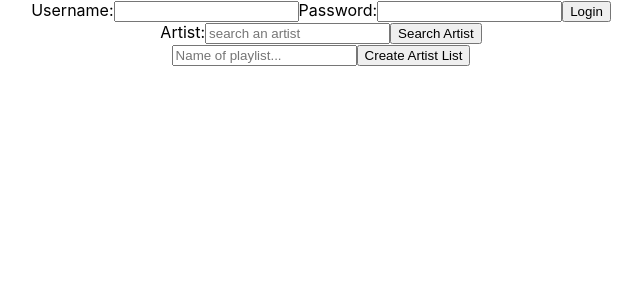
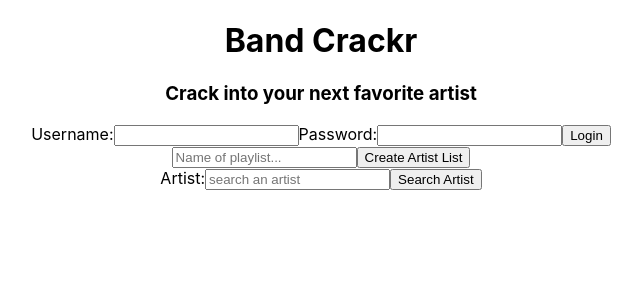
Before and after one commit to Dillonpyle/where-to-start-FE, a React (Create React App) app: page / in a window 1280 px wide. Shown: the top 300 px of the page, without its empty margins (319-961 px from the left). Built offline with nearby package versions, Linux system fonts and the light colour scheme.

Commit message:
lists are displaying, refactored front end

```diff
--- a/src/AddArtist/index.js
+++ /dev/null
@@ -1,14 +0,0 @@
-import React from 'react'
-
-const AddButton = (props) => {
-
-	return (
-		<form onSubmit={props.addArtist}>
-			<button>Add Artist</button>
-		</form>
-
-	)
-
-}
-
-export default AddButton
--- a/src/App.js
+++ b/src/App.js
@@ -2,15 +2,19 @@ import React, { Component } from 'react';
 import './App.css';
 import Login from './Login'
 import ArtistSearch from './ArtistSearch'
-import ArtistListContainer from './ArtistListContainer'
+import CreateNewList from './CreateNewList'
 
 class App extends Component {
+
+
   render() {
     return (
       <div className="App">
-       <Login />
-       <ArtistSearch />
-       <ArtistListContainer />
+        <h1>Band Crackr</h1>
+        <h3>Crack into your next favorite artist</h3>
+        <Login />
+        <CreateNewList />
+        <ArtistSearch />
       </div>
     );
   }
--- a/src/ArtistListContainer/index.js
+++ /dev/null
@@ -1,47 +0,0 @@
-import React, { Component } from 'react'
-import CreateArtistList from '../CreateArtistList'
-
-class ArtistListContainer extends Component {
-	constructor () {
-		super ()
-
-		this.state = {
-			user: '',
-			lists: []
-		}
-	}
-
-	addList = async (listName) => {
-		console.log('addList was called with name', listName);
-
-		const newList = await fetch('http://localhost:9000/api/v1/artist-list', {
-	    method: "POST", // *GET, POST, PUT, DELETE, etc.
-	    headers: {
-	      "Content-Type": "application/json",
-	    },
-	    credentials: 'include',
-	    body: JSON.stringify({name: listName}), // body data type must match "Content-Type" header
-	  })
-
-	  if (!newList.ok) {
-				throw Error(newList.statusText)
-			}
-
-	  const newListParsed = await newList.json()
-	  console.log(newListParsed);
-	}
-
-
-
-	render () {
-		return (
-			<div>
-				<CreateArtistList addList={this.addList}/>
-			</div>
-
-
-		)
-	}
-}
-
-export default ArtistListContainer
--- /dev/null
+++ b/src/ArtistListDisplayModal/index.js
@@ -0,0 +1,41 @@
+import React from 'react'
+
+const ArtistListDisplayModal = (props) => {
+	console.log(props);
+
+	const allArtistLists = props.lists.map((list) => {
+		return (
+			<li key={list._id}>
+				<span>{list.name}</span>
+				<button onClick={props.addToList.bind(null, list._id)}>Add To List </button>
+			</li>
+
+
+		)
+	})
+
+
+
+
+
+
+	return (
+		<ul>
+			{allArtistLists}
+		</ul>
+
+	)
+}
+
+export default ArtistListDisplayModal
+
+	// const movieList = props.movies.map((movie) => {
+	// 	return (
+	// 		<li key={movie._id}>
+	// 			<span>{movie.title}</span><br />
+	// 			<small>{movie.description}</small><br />
+	// 			<button onClick={props.deleteMovie.bind(null, movie._id)}>Delete</button>
+	// 			<button onClick={props.showModal.bind(null, movie)}>Edit</button>
+	// 		</li>
+	// 	)
+	// })
--- a/src/ArtistSearch/index.js
+++ b/src/ArtistSearch/index.js
@@ -1,6 +1,7 @@
 import React, { Component } from 'react'
 import SearchResults from '../SearchResults'
-import AddArtist from '../AddArtist'
+import ShowLists from '../ShowLists'
+import ArtistListDisplayModal from '../ArtistListDisplayModal'
 
 class ArtistSearch extends Component {
 	constructor () {
@@ -9,6 +10,8 @@ class ArtistSearch extends Component {
 		this.state = {
 			searchArtist: '',
 			foundArtist: '',
+			showLists: false,
+			lists: []
 		}
 	}
 
@@ -18,9 +21,29 @@ class ArtistSearch extends Component {
 		})
 	}
 
-	addArtist = (e) => {
+	showLists = async (e) => {
 		e.preventDefault()
-		console.log('add artist was called');
+		console.log('showLists was called');
+
+		// need to call db for all lists and display them in modal
+		const response = await fetch ('http://localhost:9000/api/v1/artist-list')
+
+		if (!response.ok) {
+			throw Error (response.statusText)
+		}
+
+		const parsedResponse = await response.json()
+		console.log(parsedResponse);
+
+		this.setState({
+			showLists: true,
+			lists: [...parsedResponse.data]
+		})
+	}
+
+	addToList = async (e, listID) => {
+		e.preventDefault()
+		console.log('add to list was called');
 	}
 
 	handleSubmit = async (e) => {
@@ -75,7 +98,8 @@ class ArtistSearch extends Component {
 					</label>
 					<button type="Submit">Search Artist</button>
 				</form>
-				{this.state.foundArtist ? <AddArtist addArtist={this.addArtist}/> : null}
+				{this.state.foundArtist ? <ShowLists showLists={this.showLists}/> : null}
+				{this.state.showLists ? <ArtistListDisplayModal lists={this.state.lists} addToList={this.addToList}/> : null}
 				{this.state.foundArtist ? <SearchResults artist={this.state}/> : null}
 			</div>
 
--- a/src/CreateArtistList/index.js
+++ /dev/null
@@ -1,40 +0,0 @@
-import React, { Component } from 'react'
-
-class CreateArtistlist extends Component {
-	constructor () {
-		super ()
-
-		this.state = {
-			name: '',
-		}
-	}
-
-	handleChange = (e) => {
-		this.setState({
-			[e.target.name]: e.target.value
-		})
-	}
-
-	handleSubmit = (e) => {
-		e.preventDefault()
-		this.props.addList(this.state.name)
-		this.setState({
-			name: '',
-		})
-	}
-
-
-	render () {
-		//console.log(this.state);
-		return (
-			<form onSubmit={this.handleSubmit}>
-				<input type="text" name="name" placeholder="Name of playlist..." value={this.state.name} onChange={this.handleChange}/>
-				<button type="Submit">Create Artist List</button>
-			</form>
-
-
-		)
-	}
-}
-
-export default CreateArtistlist
--- /dev/null
+++ b/src/CreateNewList/index.js
@@ -0,0 +1,63 @@
+import React, { Component } from 'react'
+//import CreateArtistList from '../CreateArtistList'
+//import ArtistListDisplayModal from '../ArtistListDisplayModal'
+
+class CreateNewList extends Component {
+	constructor () {
+		super ()
+
+		this.state = {
+			user: '',
+			lists: [],
+			displayModal: false,
+			listName: '',
+			userId: '',
+		}
+	}
+
+	handleChange = (e) => {
+		this.setState({
+			[e.target.name]: e.target.value
+		})
+	}
+
+	addList = async (e) => {
+		e.preventDefault()
+
+		console.log('addList was called with name', this.state.listName);
+
+		const newList = await fetch('http://localhost:9000/api/v1/artist-list', {
+	    method: "POST", // *GET, POST, PUT, DELETE, etc.
+	    headers: {
+	      "Content-Type": "application/json",
+	    },
+	    credentials: 'include',
+	    body: JSON.stringify({name: this.state.listName}), // body data type must match "Content-Type" header
+	  })
+
+	  if (!newList.ok) {
+				throw Error(newList.statusText)
+			}
+
+	  const newListParsed = await newList.json()
+	  console.log(newListParsed);
+	}
+
+
+
+	render () {
+		return (
+			<div>
+				<form onSubmit={this.addList}>
+					<input type="text" name="listName" placeholder="Name of playlist..." value={this.state.listName} onChange={this.handleChange}/>
+					<button type="Submit">Create Artist List</button>
+				</form>
+
+			</div>
+
+
+		)
+	}
+}
+
+export default CreateNewList
--- /dev/null
+++ b/src/ShowLists/index.js
@@ -0,0 +1,15 @@
+import React from 'react'
+
+const ShowLists = (props) => {
+
+
+	return (
+		<form onSubmit={props.showLists}>
+			<button>Add Artist to a Playlist</button>
+		</form>
+
+	)
+
+}
+
+export default ShowLists
```
